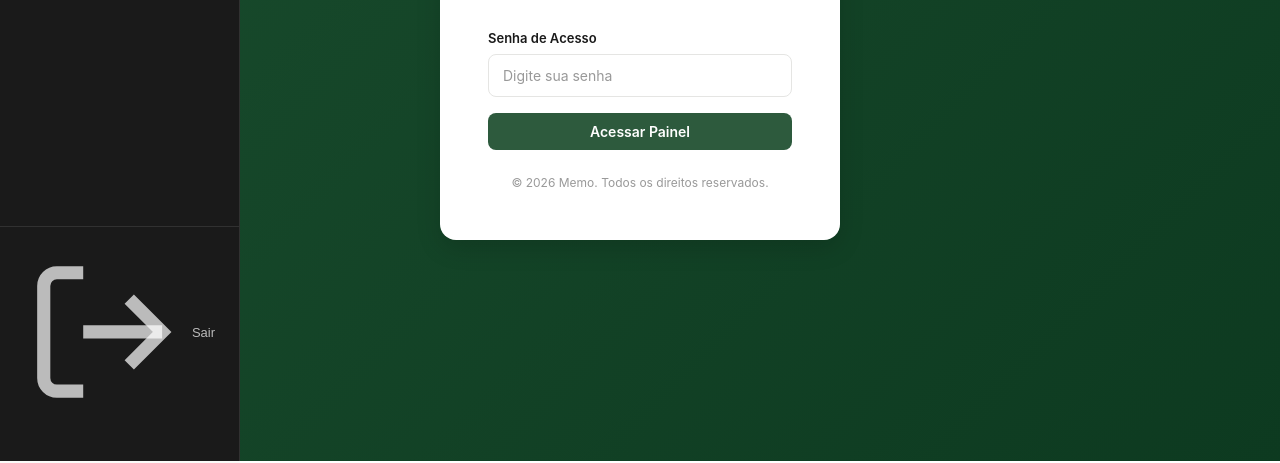
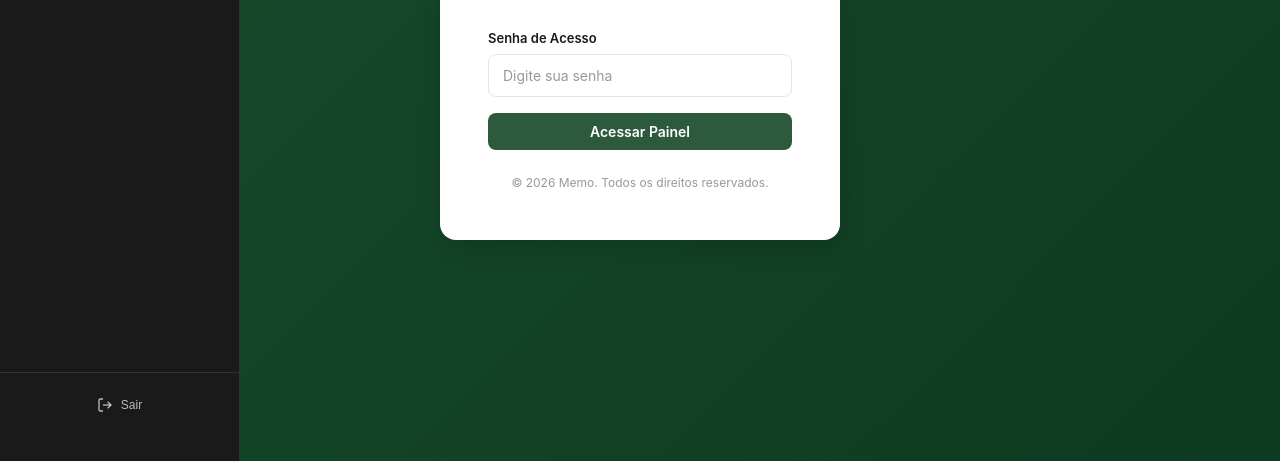
Before and after one commit to bariony/memo, a website: page admin/index.html in a window 1280 px wide. Shown: the part 339-802 px from the top of the page. Drawn offline with nearby package versions, Linux system fonts and the light colour scheme.

Commit message:
fix: arrumar login form e btn-logout sizing - quebrou layout

```diff
--- a/admin/styles.css
+++ b/admin/styles.css
@@ -140,6 +140,14 @@ h4 { font-size: 16px; font-weight: 600; line-height: 1.4; }
   color: var(--text-tertiary);
 }
 
+#login-form .form-group {
+  margin-bottom: 16px;
+}
+
+#login-form .form-group:last-child {
+  margin-bottom: 0;
+}
+
 /* ============================================================================
    FORM ELEMENTS
    ============================================================================ */
@@ -249,21 +257,27 @@ h4 { font-size: 16px; font-weight: 600; line-height: 1.4; }
   display: flex;
   align-items: center;
   justify-content: center;
-  gap: 10px;
+  gap: 8px;
   width: 100%;
-  padding: 10px 12px;
+  padding: 8px 12px;
   background: none;
   border: none;
   color: rgba(255, 255, 255, 0.7);
-  font-size: 13px;
+  font-size: 12px;
   cursor: pointer;
-  border-radius: 8px;
+  border-radius: 6px;
   transition: var(--transition);
+  height: auto;
 }
 
 .btn-logout:hover {
   background: rgba(255, 255, 255, 0.1);
   color: white;
+}
+
+.btn-logout svg {
+  width: 16px;
+  height: 16px;
 }
 
 /* ============================================================================
```
